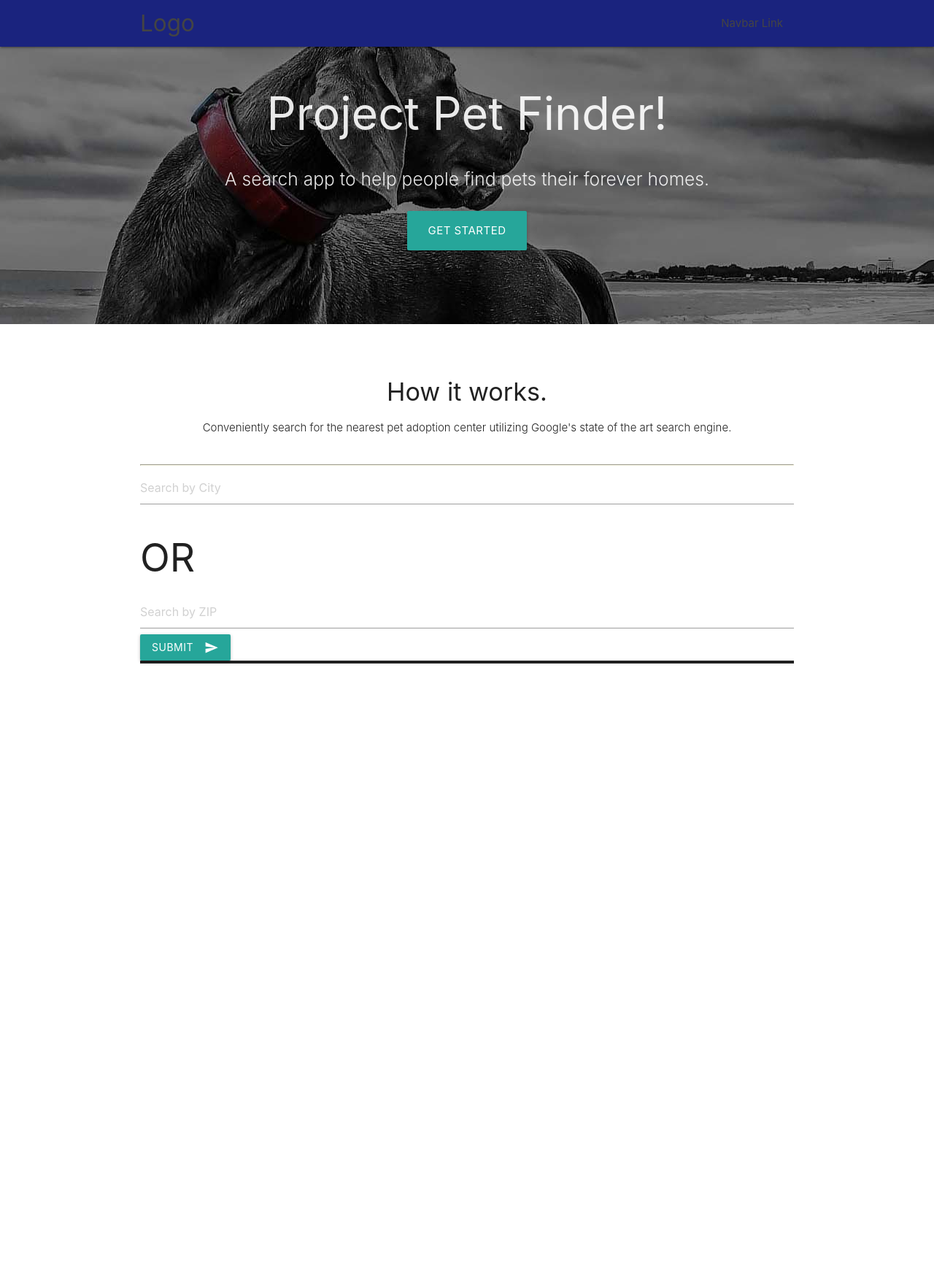
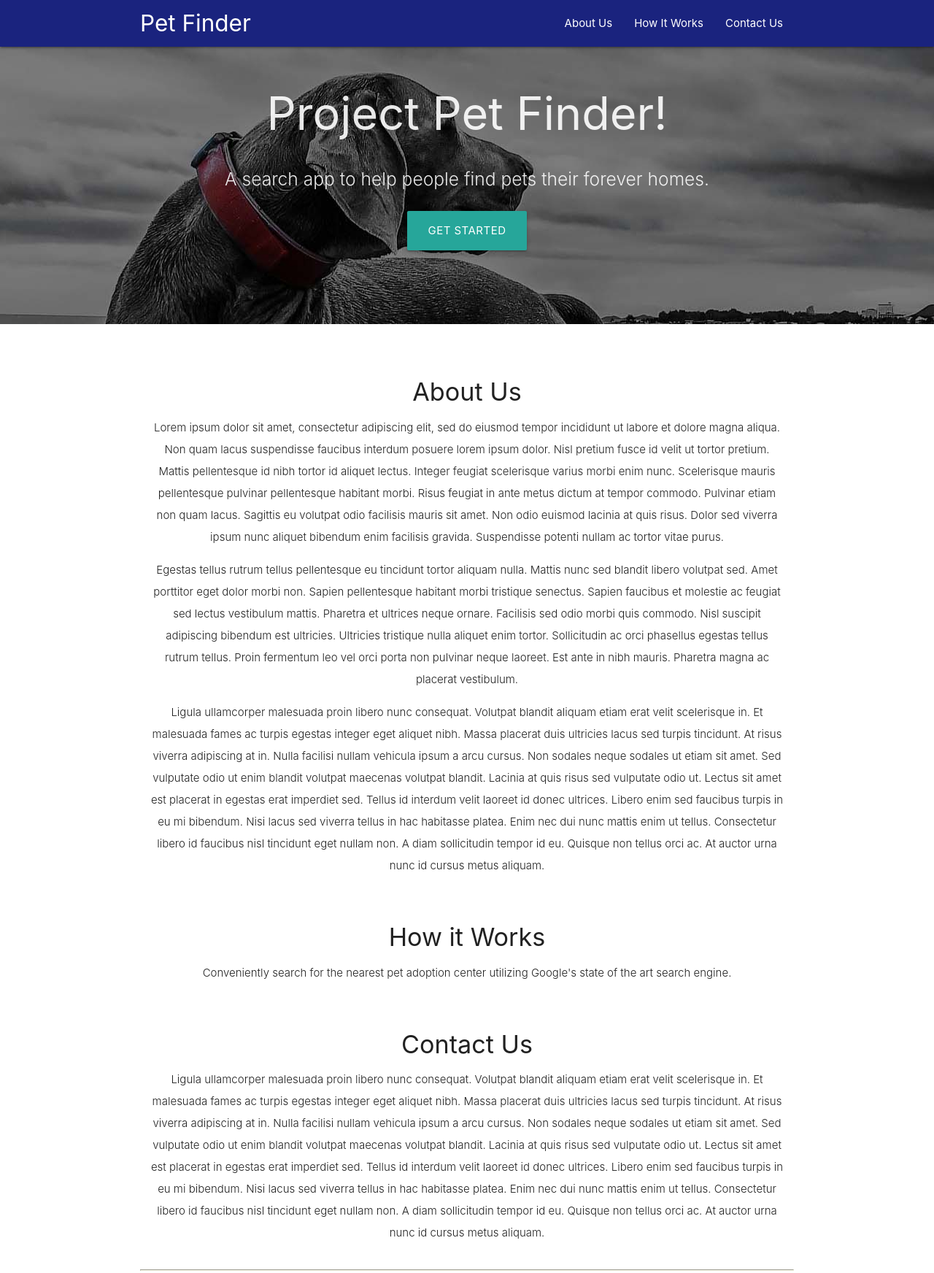
Before and after one commit to shellybranch2018/CEP_Project1_PetFinder, a plain HTML site: page index.html in a window 1280 px wide. Shown: the top 1744 px of the page at 73% size. Before the commit the page ends 929 px from the top, so only its background shows below. Drawn offline with nearby package versions, Linux system fonts and the light colour scheme; files that its build step writes are made by us from their sources.

Commit message:
The web page now has a functioning body with nav links

```diff
--- a/css/style.css
+++ b/css/style.css
@@ -8,7 +8,7 @@
 
 nav ul a,
 nav .brand-logo {
-  color: #444;
+  color: #fff;
 }
 
 p {
--- a/index.html
+++ b/index.html
@@ -24,9 +24,11 @@
   <header>
     <nav class="indigo darken-4" role="navigation">
         <div class="nav-wrapper container">
-          <a id="logo-container" href="#" class="brand-logo">Logo</a>
+          <a id="logo-container" href="#" class="brand-logo">Pet Finder</a>
           <ul class="right hide-on-med-and-down">
-            <li><a href="#">Navbar Link</a></li>
+            <li><a href="#">About Us</a></li>
+            <li><a href="#">How It Works</a></li>
+            <li><a href="#">Contact Us</a></li>
           </ul>
 
           <ul id="nav-mobile" class="sidenav">
@@ -55,23 +57,50 @@
 
                   </div>
                 </div>
-                <div class="parallax"><img src="pet.jpg" alt="Unsplashed background img 1" style="transform: translate3d(-50%, 403.421px, 0px); opacity: 1;"></div>
+                <div class="parallax"><img src="images/pet.jpg" alt="Unsplashed background img 1" style="transform: translate3d(-50%, 403.421px, 0px); opacity: 1;"></div>
               </div>
 
         <br><br>
 
       </div>
+      <div class="container">
       <div class="row">
           <div class="col s12 center">
             <h3><i class="mdi-content-send brown-text"></i></h3>
-            <h4>How it works.</h4>
+            <h4>About Us</h4>
+            <p class="center-align light">
+             Lorem ipsum dolor sit amet, consectetur adipiscing elit, sed do eiusmod tempor incididunt ut labore et dolore magna aliqua. Non quam lacus suspendisse faucibus interdum posuere lorem ipsum dolor. Nisl pretium fusce id velit ut tortor pretium. Mattis pellentesque id nibh tortor id aliquet lectus. Integer feugiat scelerisque varius morbi enim nunc. Scelerisque mauris pellentesque pulvinar pellentesque habitant morbi. Risus feugiat in ante metus dictum at tempor commodo. Pulvinar etiam non quam lacus. Sagittis eu volutpat odio facilisis mauris sit amet. Non odio euismod lacinia at quis risus. Dolor sed viverra ipsum nunc aliquet bibendum enim facilisis gravida. Suspendisse potenti nullam ac tortor vitae purus.
+           </p>
+           <p class="center-align light">
+              Egestas tellus rutrum tellus pellentesque eu tincidunt tortor aliquam nulla. Mattis nunc sed blandit libero volutpat sed. Amet porttitor eget dolor morbi non. Sapien pellentesque habitant morbi tristique senectus. Sapien faucibus et molestie ac feugiat sed lectus vestibulum mattis. Pharetra et ultrices neque ornare. Facilisis sed odio morbi quis commodo. Nisl suscipit adipiscing bibendum est ultricies. Ultricies tristique nulla aliquet enim tortor. Sollicitudin ac orci phasellus egestas tellus rutrum tellus. Proin fermentum leo vel orci porta non pulvinar neque laoreet. Est ante in nibh mauris. Pharetra magna ac placerat vestibulum.
+           </p>
+           <p class="center-align light">
+              Ligula ullamcorper malesuada proin libero nunc consequat. Volutpat blandit aliquam etiam erat velit scelerisque in. Et malesuada fames ac turpis egestas integer eget aliquet nibh. Massa placerat duis ultricies lacus sed turpis tincidunt. At risus viverra adipiscing at in. Nulla facilisi nullam vehicula ipsum a arcu cursus. Non sodales neque sodales ut etiam sit amet. Sed vulputate odio ut enim blandit volutpat maecenas volutpat blandit. Lacinia at quis risus sed vulputate odio ut. Lectus sit amet est placerat in egestas erat imperdiet sed. Tellus id interdum velit laoreet id donec ultrices. Libero enim sed faucibus turpis in eu mi bibendum. Nisi lacus sed viverra tellus in hac habitasse platea. Enim nec dui nunc mattis enim ut tellus. Consectetur libero id faucibus nisl tincidunt eget nullam non. A diam sollicitudin tempor id eu. Quisque non tellus orci ac. At auctor urna nunc id cursus metus aliquam.
+           </p>
+          </div>
+        </div>
+        <div class="row">
+          <div class="col s12 center">
+            <h3><i class="mdi-content-send brown-text"></i></h3>
+            <h4>How it Works</h4>
             <p class="center-align light">Conveniently search for the nearest pet adoption center utilizing Google's state of the art search engine.</p>
           </div>
         </div>
+        <div class="row">
+            <div class="col s12 center">
+              <h3><i class="mdi-content-send brown-text"></i></h3>
+              <h4>Contact Us</h4>
+              <p class="center-align light">
+                  Ligula ullamcorper malesuada proin libero nunc consequat. Volutpat blandit aliquam etiam erat velit scelerisque in. Et malesuada fames ac turpis egestas integer eget aliquet nibh. Massa placerat duis ultricies lacus sed turpis tincidunt. At risus viverra adipiscing at in. Nulla facilisi nullam vehicula ipsum a arcu cursus. Non sodales neque sodales ut etiam sit amet. Sed vulputate odio ut enim blandit volutpat maecenas volutpat blandit. Lacinia at quis risus sed vulputate odio ut. Lectus sit amet est placerat in egestas erat imperdiet sed. Tellus id interdum velit laoreet id donec ultrices. Libero enim sed faucibus turpis in eu mi bibendum. Nisi lacus sed viverra tellus in hac habitasse platea. Enim nec dui nunc mattis enim ut tellus. Consectetur libero id faucibus nisl tincidunt eget nullam non. A diam sollicitudin tempor id eu. Quisque non tellus orci ac. At auctor urna nunc id cursus metus aliquam.
+               </p>
+            </div>
+          </div>
+            <hr style='border-color: rgb(243, 242, 223);'>
+            <div class="col s12 center">
+                <h3><i class="mdi-content-send brown-text"></i></h3>
+                <h4>Start Your Search</h4>
 
-          <div class="container">
-
-            <hr style='border-color: rgb(243, 242, 223);'>
+              </div>
             <!--ERROR PANE-->
             <div id="error-pane" style="text-align: center;"></div>
             <form id="myForm">
@@ -87,11 +116,6 @@
               <i class="material-icons right">send</i>
             </button></div>
         </div>
-
-
-
-
-
 
   <div class="container">
     <div id="display"></div>
```
Also changed, not shown: images/pet.jpg (renamed from pet.jpg).
